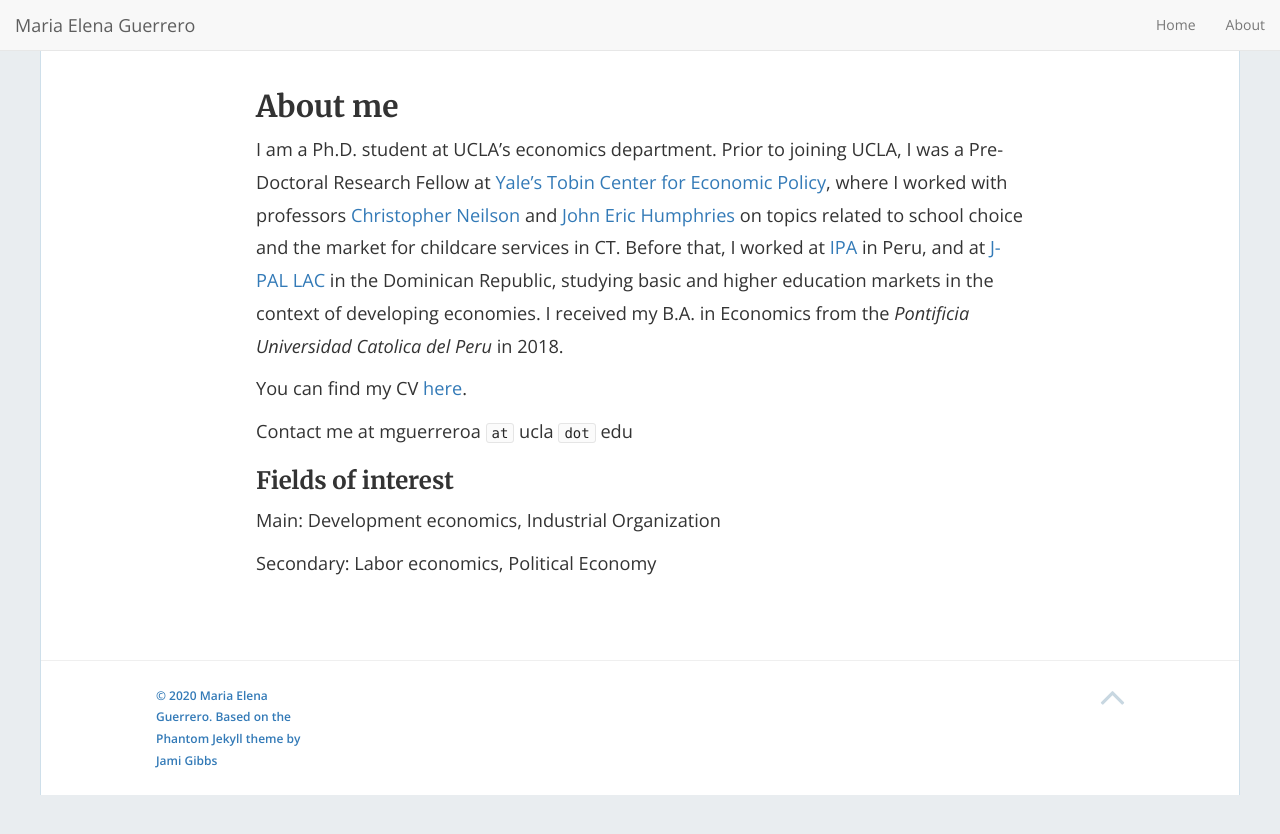
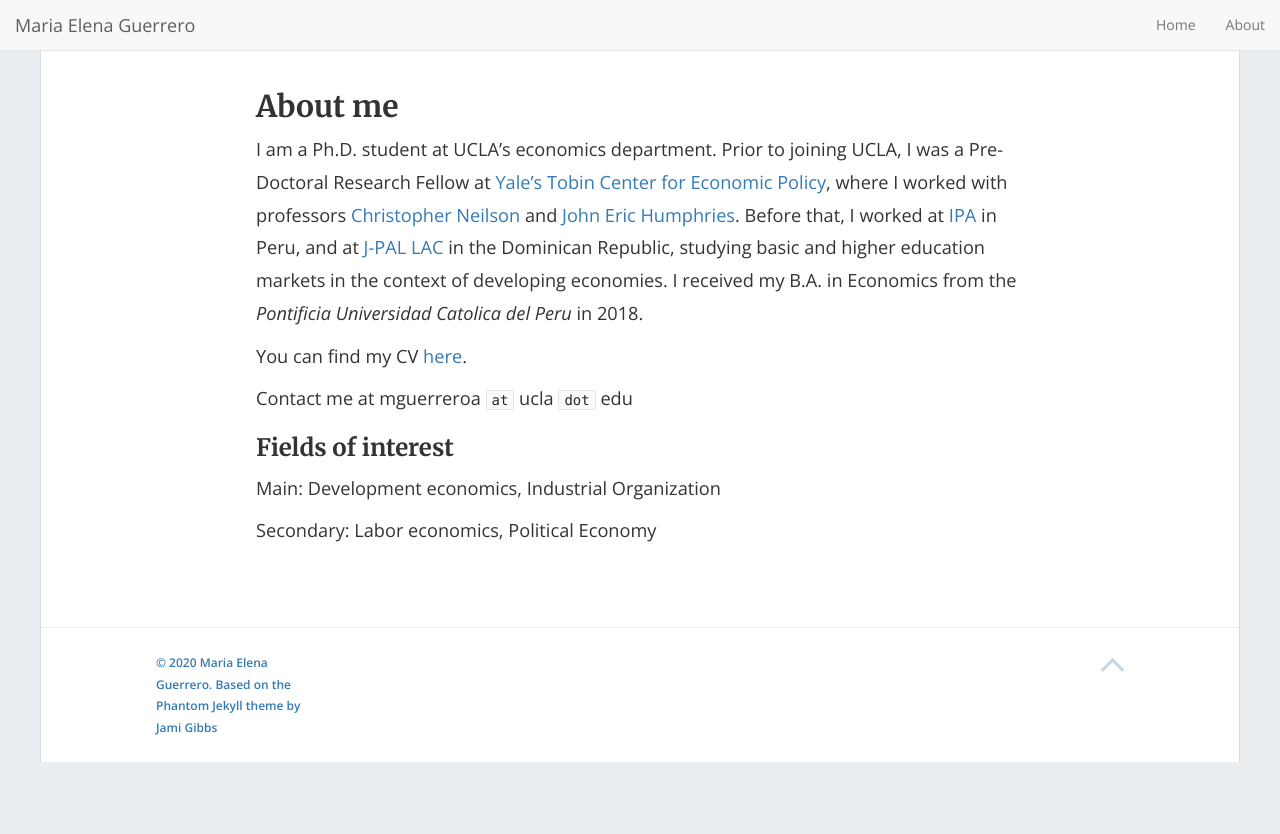
Before and after one commit to mariaelenaguer/mariaelenaguer.github.io, a Jekyll site: the page built from about.md, in a window 1280 px wide. Shown: the top 834 px of the page. Built offline with Jekyll 4.4.1, drawn with Linux system fonts in a browser that asks for light colours; nearby versions of some CDN libraries.

Commit message:
Update about.md

```diff
--- a/about.md
+++ b/about.md
@@ -5,10 +5,9 @@
 ---
 ## About me
 
-I am a Ph.D. student at UCLA's economics department. Prior to joining UCLA, I was a Pre-Doctoral Research Fellow at [Yale’s Tobin Center for Economic Policy](https://tobin.yale.edu/), where I worked with professors [Christopher Neilson](https://christopherneilson.github.io/) and [John Eric Humphries](http://johnerichumphries.com/)
-on topics related to school choice and the market for childcare services in CT. Before that, I worked at [IPA](http://www.poverty-action.org/study/information-about-returns-post-primary-education-peru) in Peru, and at [J-PAL LAC](https://www.povertyactionlab.org/latin-america-caribbean) in the Dominican Republic, studying basic and higher education markets in the context of developing economies. I received my B.A. in Economics from the _Pontificia Universidad Catolica del Peru_ in 2018.
+I am a Ph.D. student at UCLA's economics department. Prior to joining UCLA, I was a Pre-Doctoral Research Fellow at [Yale’s Tobin Center for Economic Policy](https://tobin.yale.edu/), where I worked with professors [Christopher Neilson](https://christopherneilson.github.io/) and [John Eric Humphries](http://johnerichumphries.com/). Before that, I worked at [IPA](http://www.poverty-action.org/study/information-about-returns-post-primary-education-peru) in Peru, and at [J-PAL LAC](https://www.povertyactionlab.org/latin-america-caribbean) in the Dominican Republic, studying basic and higher education markets in the context of developing economies. I received my B.A. in Economics from the _Pontificia Universidad Catolica del Peru_ in 2018.
 
-You can find my CV [here](CV_meg_2023.pdf).
+You can find my CV [here](CV_meg_2024.pdf).
 
 Contact me at mguerreroa  `at` ucla `dot` edu
 
```
